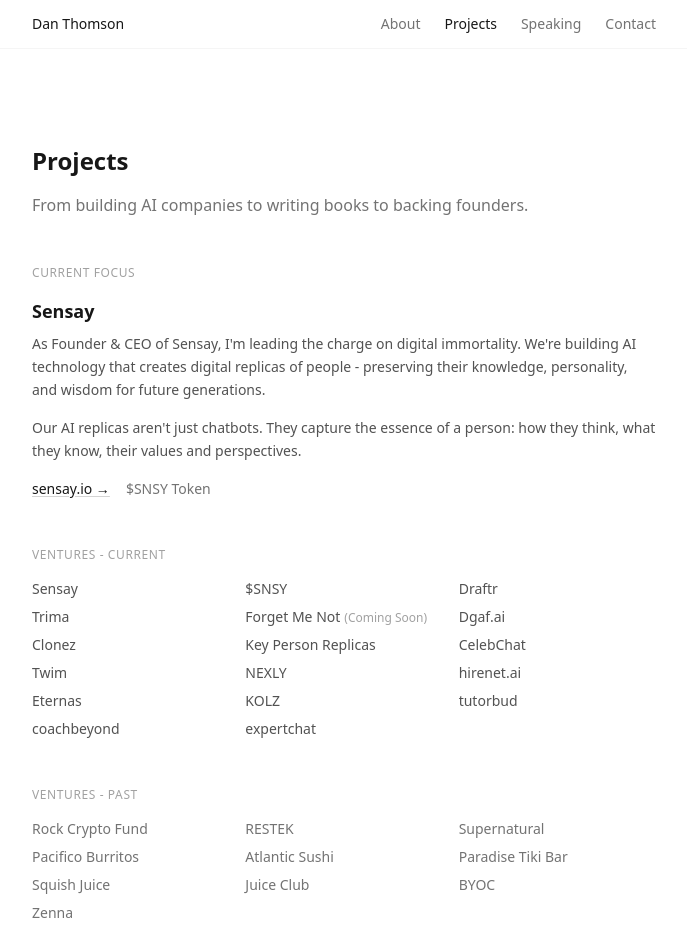
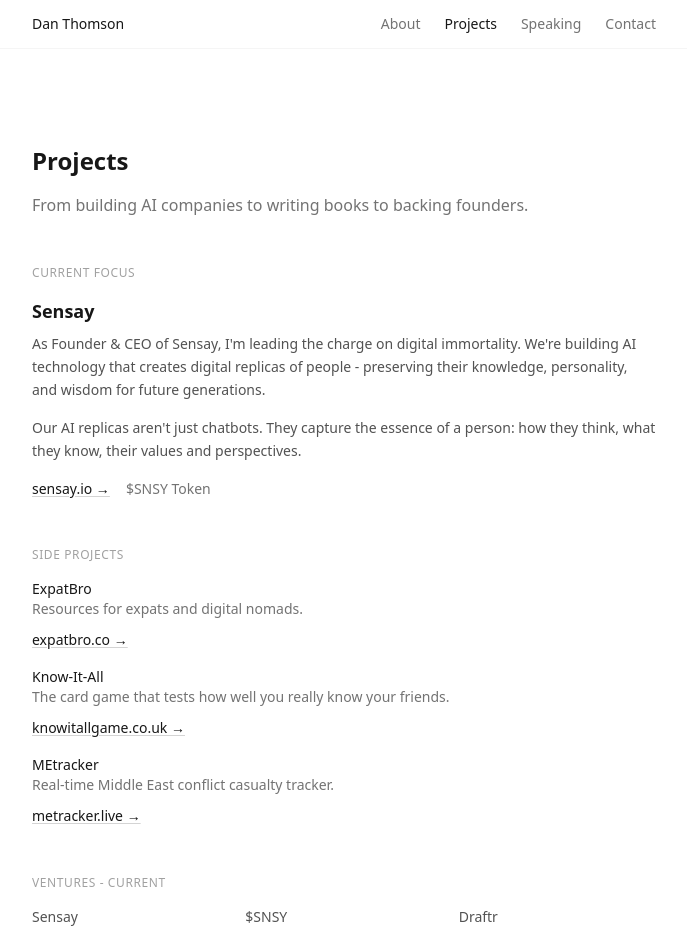
Before and after one commit to sensaydan/danthomson-site, a Next.js app: page /projects in a window 1280 px wide. Shown: the top 937 px of the page, without its empty margins (296-983 px from the left). Built offline with nearby package versions, Linux system fonts and the light colour scheme.

Commit message:
Add Side Projects section with ExpatBro, Know-It-All, and MEtracker

```diff
--- a/src/app/projects/page.tsx
+++ b/src/app/projects/page.tsx
@@ -3,10 +3,10 @@
 
 export const metadata: Metadata = {
   title: "Projects",
-  description: "Dan Thomson's projects: Sensay AI, books on Digital Immortality, angel investments in Web3, AI, and Hospitality startups.",
+  description: "Dan Thomson's projects: Sensay AI, ExpatBro, Know-It-All, MEtracker, books on Digital Immortality, and angel investments in Web3, AI, and Hospitality startups.",
   openGraph: {
     title: "Projects - Dan Thomson",
-    description: "Sensay AI, books on Digital Immortality, and angel investments.",
+    description: "Sensay AI, side projects, books on Digital Immortality, and angel investments.",
   },
 };
 
@@ -85,6 +85,57 @@
           >
             $SNSY Token
           </a>
+        </div>
+      </section>
+
+      {/* Side Projects */}
+      <section id="side-projects" className="mb-12 scroll-mt-24">
+        <h2 className="text-xs font-medium text-neutral-400 uppercase tracking-wider mb-4">
+          Side Projects
+        </h2>
+        <div className="space-y-4">
+          <div>
+            <h3 className="font-medium text-neutral-900 text-sm">ExpatBro</h3>
+            <p className="text-neutral-500 text-sm mb-2">
+              Resources for expats and digital nomads.
+            </p>
+            <a
+              href="https://expatbro.co"
+              target="_blank"
+              rel="noopener noreferrer"
+              className="text-neutral-900 text-sm link"
+            >
+              expatbro.co →
+            </a>
+          </div>
+          <div>
+            <h3 className="font-medium text-neutral-900 text-sm">Know-It-All</h3>
+            <p className="text-neutral-500 text-sm mb-2">
+              The card game that tests how well you really know your friends.
+            </p>
+            <a
+              href="https://knowitallgame.co.uk"
+              target="_blank"
+              rel="noopener noreferrer"
+              className="text-neutral-900 text-sm link"
+            >
+              knowitallgame.co.uk →
+            </a>
+          </div>
+          <div>
+            <h3 className="font-medium text-neutral-900 text-sm">MEtracker</h3>
+            <p className="text-neutral-500 text-sm mb-2">
+              Real-time Middle East conflict casualty tracker.
+            </p>
+            <a
+              href="https://metracker.live"
+              target="_blank"
+              rel="noopener noreferrer"
+              className="text-neutral-900 text-sm link"
+            >
+              metracker.live →
+            </a>
+          </div>
         </div>
       </section>
 
```
